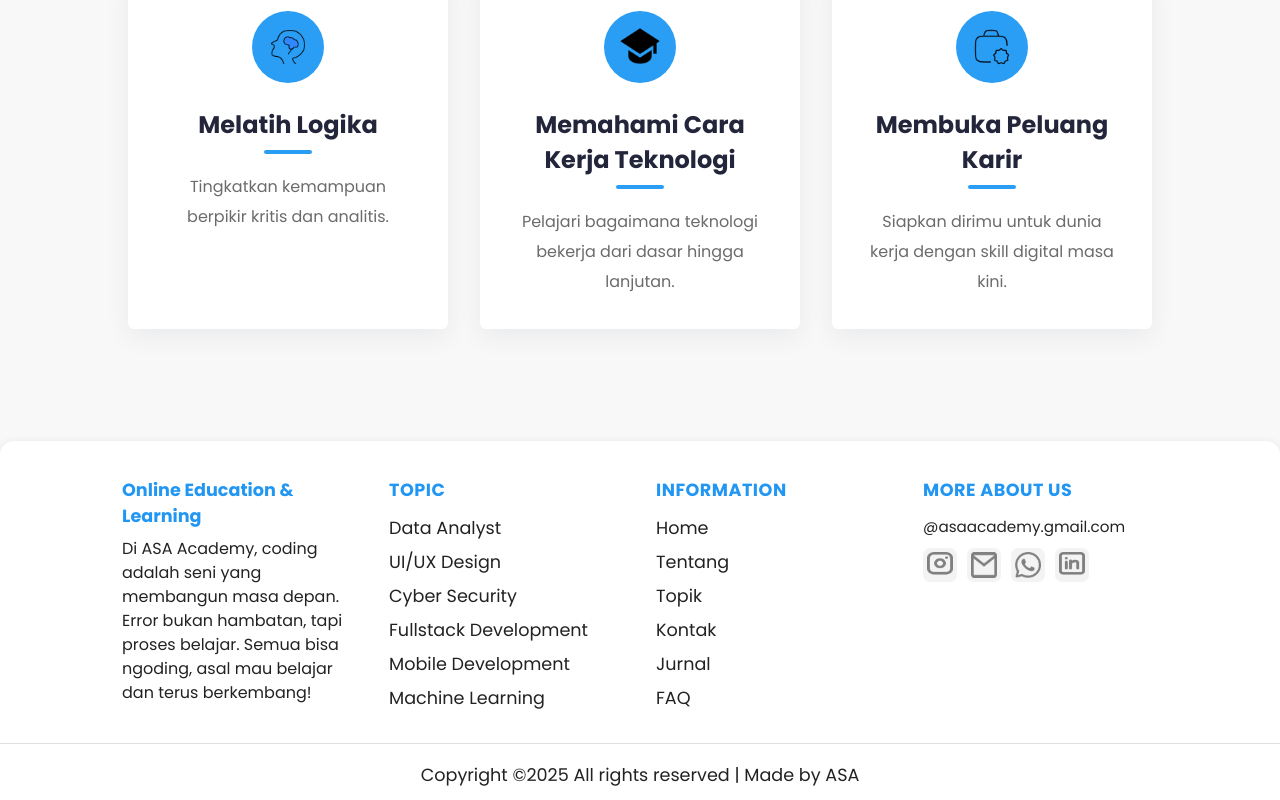
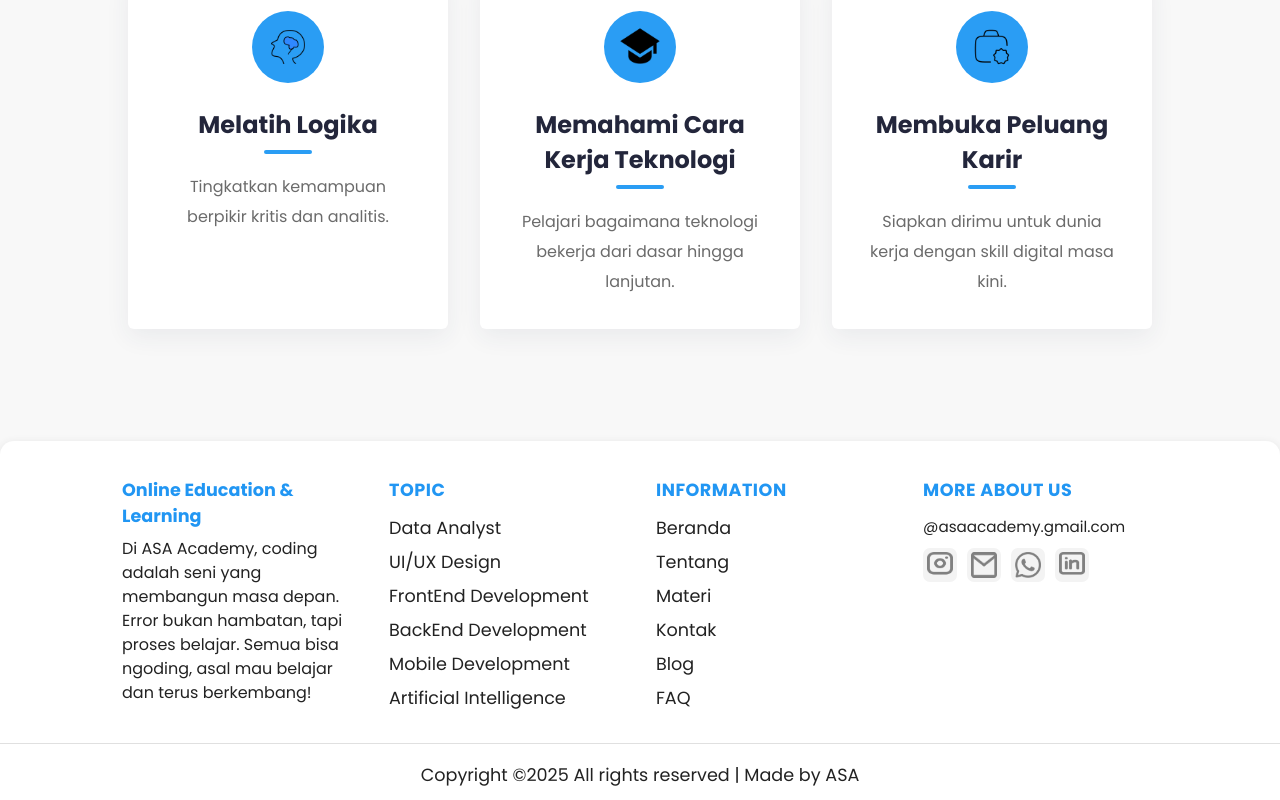
Before and after one commit to saavaurs/ASA-Academy, a React (Create React App) app: page / in a window 1280 px wide. Shown: the part 1933-2733 px from the top of the page. Built offline with nearby package versions, Linux system fonts and the light colour scheme.

Commit message:
footer nya biar bisa di klik ke menu menu dan fitur nyaa

```diff
--- a/src/components/common/footer/Footer.jsx
+++ b/src/components/common/footer/Footer.jsx
@@ -1,4 +1,5 @@
 import React from "react"
+import { Link } from "react-router-dom"
 import "./footer.css"
 
 const Footer = () => {
@@ -15,23 +16,23 @@ const Footer = () => {
         <div className="footer-col topic-col">
           <div className="footer-heading">TOPIC</div>
           <ul>
-            <li>Data Analyst</li>
-            <li>UI/UX Design</li>
-            <li>Cyber Security</li>
-            <li>Fullstack Development</li>
-            <li>Mobile Development</li>
-            <li>Machine Learning</li>
+             <li><Link to="/courses">Data Analyst</Link></li>
+            <li><Link to="/courses">UI/UX Design</Link></li>
+            <li><Link to="/courses">FrontEnd Development</Link></li>
+            <li><Link to="/courses">BackEnd Development</Link></li>
+            <li><Link to="/courses">Mobile Development</Link></li>
+            <li><Link to="/courses">Artificial Intelligence</Link></li>
           </ul>
         </div>
         <div className="footer-col info-col">
           <div className="footer-heading">INFORMATION</div>
           <ul>
-            <li>Home</li>
-            <li>Tentang</li>
-            <li>Topik</li>
-            <li>Kontak</li>
-            <li>Jurnal</li>
-            <li>FAQ</li>
+            <li><Link to="/">Beranda</Link></li>
+            <li><Link to="/about">Tentang</Link></li>
+            <li><Link to="/courses">Materi</Link></li>
+            <li><Link to="/contact">Kontak</Link></li>
+            <li><Link to="/journal">Blog</Link></li>
+            <li><Link to="/faq">FAQ</Link></li>
           </ul>
         </div>
         <div className="footer-col more-col">
--- a/src/components/common/footer/footer.css
+++ b/src/components/common/footer/footer.css
@@ -195,6 +195,16 @@ footer .last i {
   font-weight: 400;
 }
 
+.footer-col ul li a {
+  color: #222;
+  text-decoration: none;
+  transition: color 0.2s;
+}
+
+.footer-col ul li a:hover {
+  color: #2196f3;
+}
+
 .more-col .footer-email {
   color: #222;
   font-size: 0.95rem;
```
